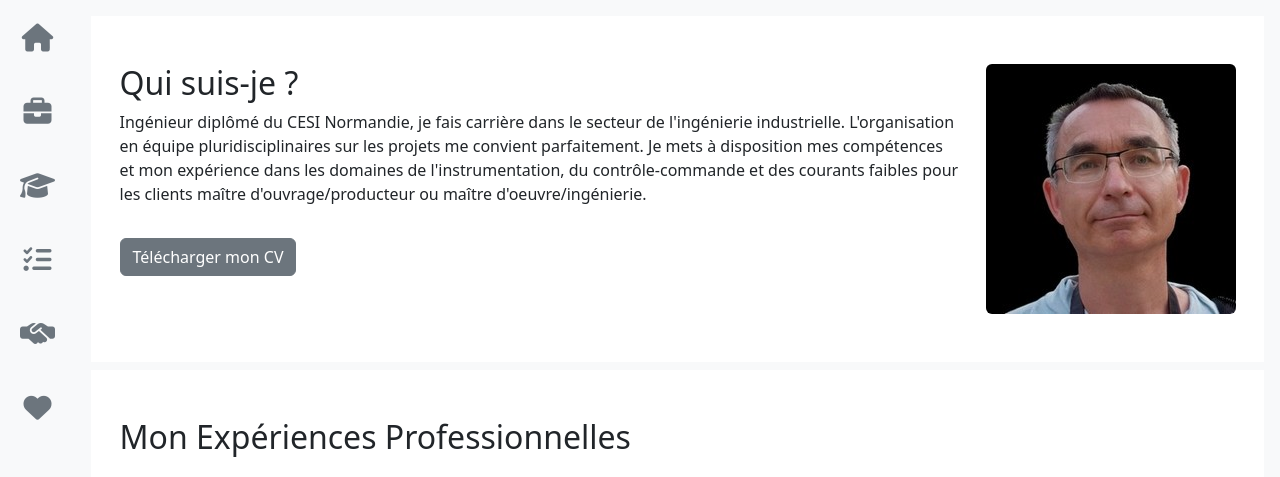
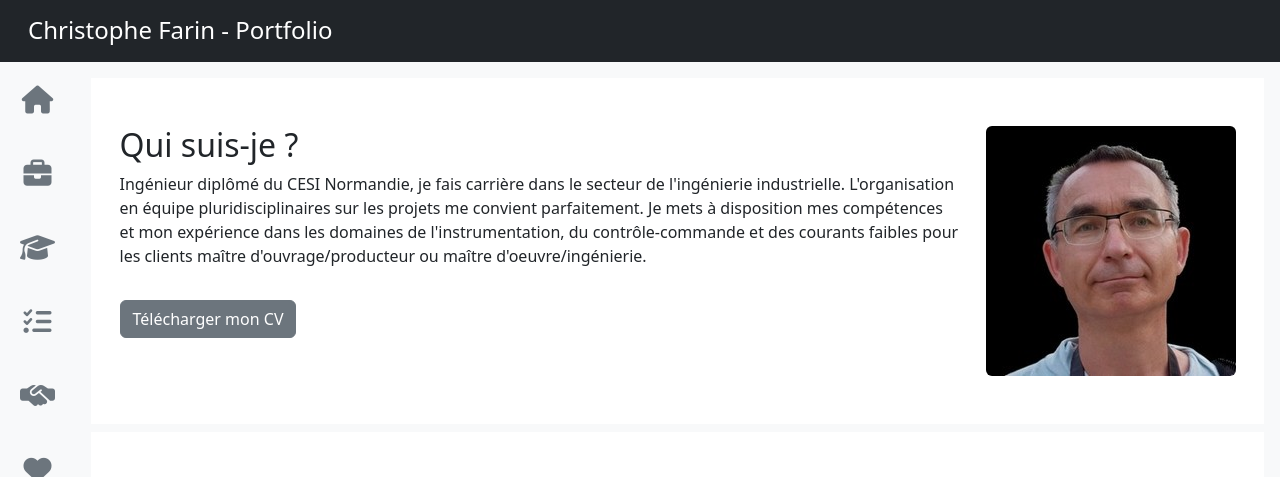
Before and after one commit to christophefarin/CTSwebsite, a plain HTML site: page about-me.html in a window 1280 px wide. Shown: the top 477 px of the page. Drawn offline with nearby package versions, Linux system fonts and the light colour scheme.

Commit message:
Update about-me.html
Update

```diff
--- a/about-me.html
+++ b/about-me.html
@@ -21,7 +21,7 @@
   <body>
 
     <!-- Header -->
-    <script src="../scripts/header.js"></script>
+    <script src="../js/header.js"></script>
 
     <main class="bg-light">
       <div class="container-fluid">
```
